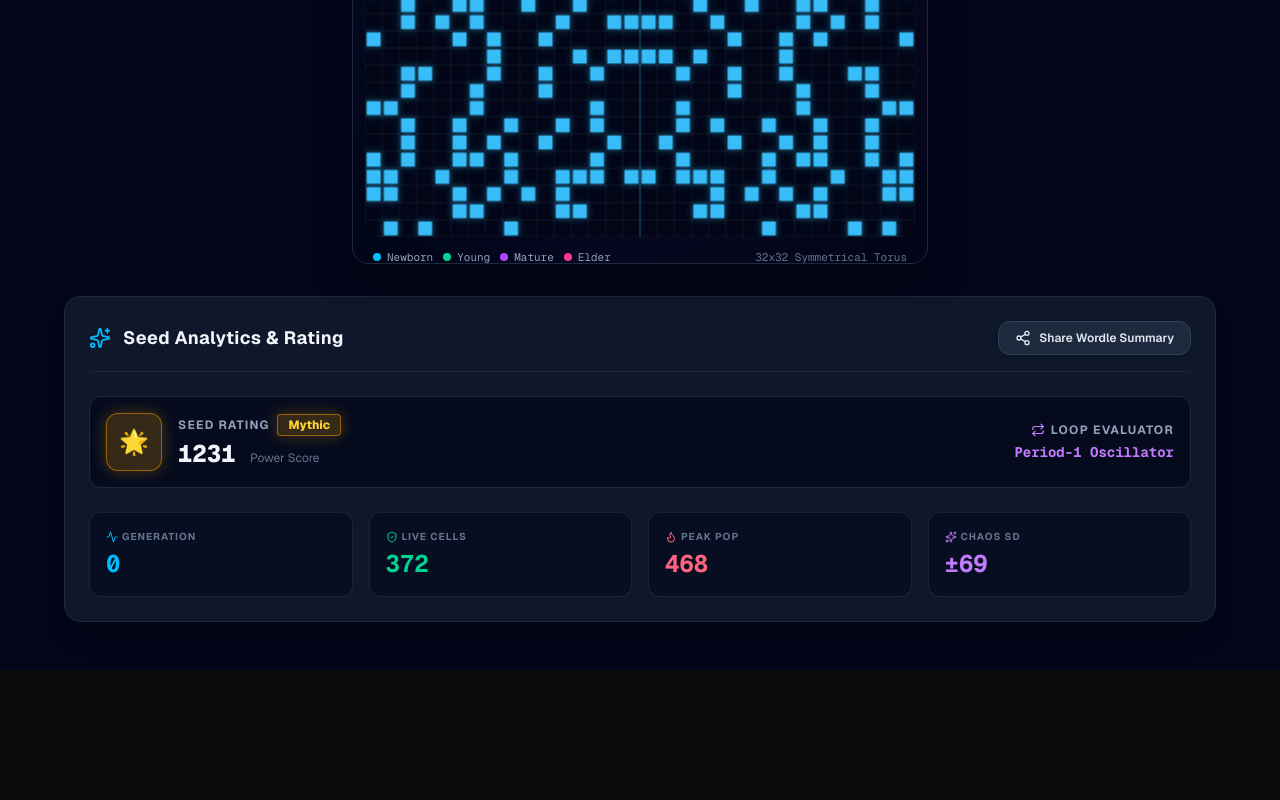
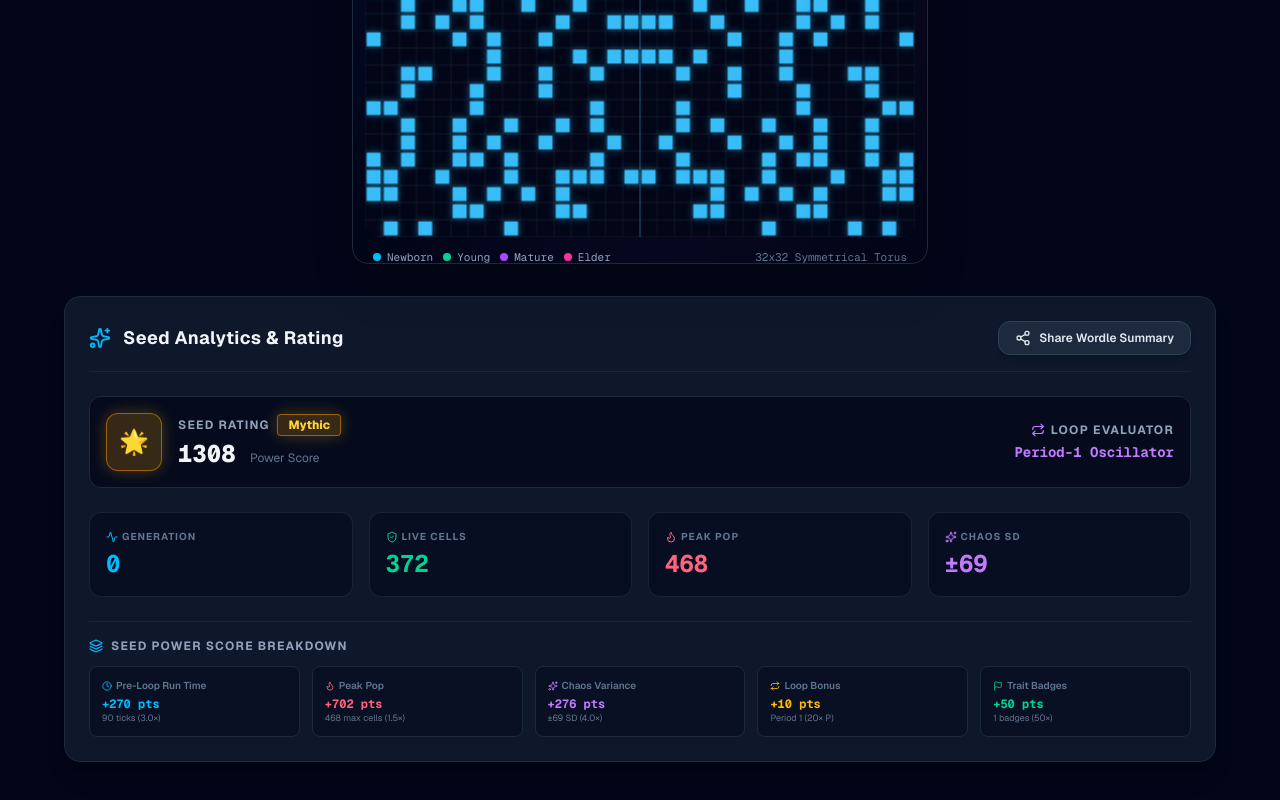
Before and after one commit to councs/engineeringhub, a Next.js app: page /projects/rngdle-life in a window 1280 px wide. Shown: the part 778-1578 px from the top of the page. Before the commit the page ends 1448 px from the top, so only its background shows below. Built offline with nearby package versions, Linux system fonts and the light colour scheme.

Commit message:
feat: add explicit pre-loop run time scoring and breakdown table UI

```diff
--- a/components/rngdle-life/AnalyticsDashboard.tsx
+++ b/components/rngdle-life/AnalyticsDashboard.tsx
@@ -2,7 +2,7 @@
 
 import { useState } from 'react';
 import { useRngdleStore } from '@/lib/store/useRngdleStore';
-import { Share2, Check, Sparkles, Activity, ShieldCheck, Flame, Repeat, Flag } from 'lucide-react';
+import { Share2, Check, Sparkles, Activity, ShieldCheck, Flame, Repeat, Flag, Clock, Layers } from 'lucide-react';
 
 export default function AnalyticsDashboard() {
   const {
@@ -49,12 +49,20 @@ export default function AnalyticsDashboard() {
     ratingIcon = '💎';
   }
 
+  const bd = evalResult?.breakdown || {
+    lifespanPoints: 0,
+    peakPopPoints: 0,
+    chaosPoints: 0,
+    loopPoints: 0,
+    traitPoints: 0,
+  };
+
   return (
     <div className="flex flex-col gap-6 p-6 bg-slate-900 rounded-2xl border border-slate-800 shadow-xl w-full text-slate-200">
 
       {/* Simulation Settled Banner Alert */}
       {isSettled && settledInfo && (
-        <div className="flex items-center justify-between p-4 bg-gradient-to-r from-purple-950/80 via-slate-900 to-indigo-950/80 border border-purple-500/40 rounded-xl shadow-[0_0_20px_rgba(168,85,247,0.2)] animate-in fade-in duration-300">
+        <div className="flex flex-col sm:flex-row items-start sm:items-center justify-between gap-4 p-4 bg-gradient-to-r from-purple-950/80 via-slate-900 to-indigo-950/80 border border-purple-500/40 rounded-xl shadow-[0_0_20px_rgba(168,85,247,0.2)] animate-in fade-in duration-300">
           <div className="flex items-center gap-3">
             <div className="p-2.5 bg-purple-500/20 border border-purple-500/40 rounded-lg text-purple-300">
               <Flag size={20} />
@@ -74,7 +82,7 @@ export default function AnalyticsDashboard() {
             </div>
           </div>
 
-          <div className="flex flex-col items-end text-right">
+          <div className="flex flex-col items-start sm:items-end text-left sm:text-right">
             <span className="text-[10px] uppercase font-bold text-slate-400">Tally Score</span>
             <span className="text-xl font-mono font-extrabold text-amber-400">
               {evalResult?.score || 0}
@@ -187,6 +195,72 @@ export default function AnalyticsDashboard() {
 
       </div>
 
+      {/* Score Formula Breakdown Section */}
+      <div className="flex flex-col gap-3 border-t border-slate-800/80 pt-4">
+        <span className="text-xs font-bold text-slate-400 uppercase tracking-widest flex items-center gap-2">
+          <Layers size={14} className="text-sky-400" /> Seed Power Score Breakdown
+        </span>
+
+        <div className="grid grid-cols-2 sm:grid-cols-5 gap-3">
+
+          {/* 1. Run Time / Lifespan */}
+          <div className="flex flex-col p-3 bg-slate-950/40 rounded-lg border border-slate-800 text-xs">
+            <span className="text-[10px] text-slate-500 font-semibold flex items-center gap-1">
+              <Clock size={10} className="text-sky-400" /> Pre-Loop Run Time
+            </span>
+            <span className="font-mono font-bold text-sky-400 mt-1">
+              +{bd.lifespanPoints} pts
+            </span>
+            <span className="text-[9px] text-slate-500">{evalResult?.lifespan || 0} ticks (3.0×)</span>
+          </div>
+
+          {/* 2. Peak Population */}
+          <div className="flex flex-col p-3 bg-slate-950/40 rounded-lg border border-slate-800 text-xs">
+            <span className="text-[10px] text-slate-500 font-semibold flex items-center gap-1">
+              <Flame size={10} className="text-rose-400" /> Peak Pop
+            </span>
+            <span className="font-mono font-bold text-rose-400 mt-1">
+              +{bd.peakPopPoints} pts
+            </span>
+            <span className="text-[9px] text-slate-500">{evalResult?.peakPopulation || 0} max cells (1.5×)</span>
+          </div>
+
+          {/* 3. Chaos SD */}
+          <div className="flex flex-col p-3 bg-slate-950/40 rounded-lg border border-slate-800 text-xs">
+            <span className="text-[10px] text-slate-500 font-semibold flex items-center gap-1">
+              <Sparkles size={10} className="text-purple-400" /> Chaos Variance
+            </span>
+            <span className="font-mono font-bold text-purple-400 mt-1">
+              +{bd.chaosPoints} pts
+            </span>
+            <span className="text-[9px] text-slate-500">±{evalResult?.chaosVariance || 0} SD (4.0×)</span>
+          </div>
+
+          {/* 4. Loop Period */}
+          <div className="flex flex-col p-3 bg-slate-950/40 rounded-lg border border-slate-800 text-xs">
+            <span className="text-[10px] text-slate-500 font-semibold flex items-center gap-1">
+              <Repeat size={10} className="text-amber-400" /> Loop Bonus
+            </span>
+            <span className="font-mono font-bold text-amber-400 mt-1">
+              +{bd.loopPoints} pts
+            </span>
+            <span className="text-[9px] text-slate-500">Period {evalResult?.period || 0} (20× P)</span>
+          </div>
+
+          {/* 5. Traits */}
+          <div className="flex flex-col p-3 bg-slate-950/40 rounded-lg border border-slate-800 text-xs col-span-2 sm:col-span-1">
+            <span className="text-[10px] text-slate-500 font-semibold flex items-center gap-1">
+              <Flag size={10} className="text-emerald-400" /> Trait Badges
+            </span>
+            <span className="font-mono font-bold text-emerald-400 mt-1">
+              +{bd.traitPoints} pts
+            </span>
+            <span className="text-[9px] text-slate-500">{evalResult?.traits.length || 0} badges (50×)</span>
+          </div>
+
+        </div>
+      </div>
+
     </div>
   );
 }
--- a/lib/store/useRngdleStore.ts
+++ b/lib/store/useRngdleStore.ts
@@ -10,15 +10,24 @@ export interface TraitBadge {
   color: string;
 }
 
+export interface ScoreBreakdown {
+  lifespanPoints: number; // Pre-loop run time points (ticks survived before loop/steady state)
+  peakPopPoints: number;  // Peak live population count points
+  chaosPoints: number;    // Population Chaos SD points
+  loopPoints: number;     // Oscillator period bonus points
+  traitPoints: number;    // Special trait badges bonus points
+}
+
 export interface FastEvalResult {
   seed: string;
-  lifespan: number;
+  lifespan: number; // Ticks survived before settling into loop/static/extinction
   peakPopulation: number;
   chaosVariance: number;
-  period: number; // 0 if no loop detected
+  period: number; // 0 if no loop detected, 1 for static, N for period-N oscillator
   score: number;
   rating: SeedRating;
   traits: TraitBadge[];
+  breakdown: ScoreBreakdown;
 }
 
 export interface SettledInfo {
@@ -224,10 +233,23 @@ export function runFastForwardEvaluation(seedStr: string): FastEvalResult {
   const variance = popHistory.reduce((sum, val) => sum + Math.pow(val - meanPop, 2), 0) / (popHistory.length || 1);
   const chaosVariance = Math.round(Math.sqrt(variance));
 
-  // Compute overall Seed Power Score
-  const score = Math.round(
-    (lifespan * 2.5) + (peakPop * 1.5) + (chaosVariance * 3.5) + (period * 12) + (traits.length * 50)
-  );
+  // Compute Breakdown & Score:
+  // 1. Lifespan / Run Time before loop (3.0 pts per tick)
+  const lifespanPoints = Math.round(lifespan * 3.0);
+
+  // 2. Peak Population Points (1.5 pts per cell)
+  const peakPopPoints = Math.round(peakPop * 1.5);
+
+  // 3. Chaos SD Points (4.0 pts per SD unit)
+  const chaosPoints = Math.round(chaosVariance * 4.0);
+
+  // 4. Oscillator Loop Bonus (Period * 20 pts, or 10 pts for static)
+  const loopPoints = period > 1 ? period * 20 : period === 1 ? 10 : 0;
+
+  // 5. Trait Badges Bonus (50 pts per trait)
+  const traitPoints = traits.length * 50;
+
+  const score = lifespanPoints + peakPopPoints + chaosPoints + loopPoints + traitPoints;
 
   let rating: SeedRating = 'Common';
   if (score >= 700) rating = 'Mythic';
@@ -243,6 +265,13 @@ export function runFastForwardEvaluation(seedStr: string): FastEvalResult {
     score,
     rating,
     traits,
+    breakdown: {
+      lifespanPoints,
+      peakPopPoints,
+      chaosPoints,
+      loopPoints,
+      traitPoints,
+    },
   };
 }
 
@@ -253,13 +282,6 @@ export const useRngdleStore = create<RngdleState>((set, get) => {
 
   let timerId: NodeJS.Timeout | null = null;
   const liveSeenHashes = new Map<string, number>();
-
-  const resetLiveHashes = () => {
-    liveSeenHashes.clear();
-    const state = get();
-    const initialKey = state.grid.map(row => row.join('')).join('');
-    liveSeenHashes.set(initialKey, state.generation);
-  };
 
   const runTick = () => {
     const state = get();
@@ -324,7 +346,7 @@ export const useRngdleStore = create<RngdleState>((set, get) => {
       isSettled = true;
       settledInfo = {
         type: 'static',
-        reason: 'Steady State Equilibrium: Grid has reached a static configuration (Period-1 Still Life).',
+        reason: 'Steady State Equilibrium: Grid has settled into a static configuration (Period-1 Still Life).',
         period: 1,
         generation: nextGen,
       };
@@ -420,7 +442,6 @@ export const useRngdleStore = create<RngdleState>((set, get) => {
     play: () => {
       if (get().isPlaying) return;
       if (get().isSettled) {
-        // If resuming after settling, reset settled state
         set({ isSettled: false, settledInfo: null });
       }
       set({ isPlaying: true });
@@ -473,7 +494,7 @@ export const useRngdleStore = create<RngdleState>((set, get) => {
         `🧬 RNGdle Life #${res.seed}`,
         `Rating: ${res.rating} ${ratingEmoji} (Power Score: ${res.score})`,
         `Traits: ${traitsStr}`,
-        `Lifespan: ${res.lifespan} Ticks ⏱️ | Peak Pop: ${res.peakPopulation} 🧬`,
+        `Run Time to Loop: ${res.lifespan} Ticks ⏱️ | Peak Pop: ${res.peakPopulation} 🧬`,
         res.period > 0 ? `Loop Period: ${res.period} 🌀` : `Extinction/Static Gen: ${res.lifespan}`,
         `Live Run: Gen ${state.generation}${liveSettledStr}`,
         `https://councs.github.io/engineeringhub (Secret Prototype)`,
```
